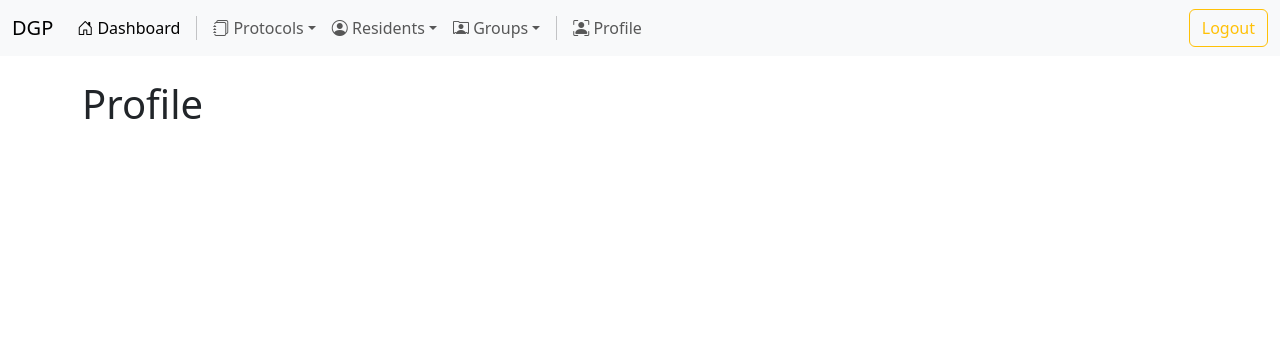
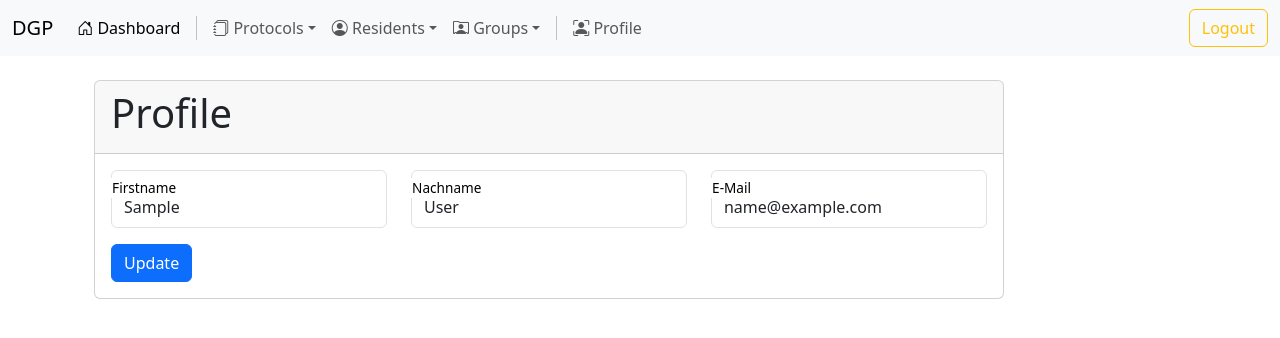
Before and after one commit to jcivitel/django_group_protocol, a Django app: page /profile/ in a window 1280 px wide. Shown: the top 338 px of the page. Run offline with Django 5.2, Linux system fonts and the light colour scheme; the visitor is signed in with stand-in values (Sample User, id 1); some libraries are stand-ins or nearby versions.

Commit message:
fix profile and resident template

```diff
--- a/django_grp_frontend/forms.py
+++ b/django_grp_frontend/forms.py
@@ -1,6 +1,9 @@
 from django import forms
+from django.contrib.auth.forms import UserChangeForm
+
 from django_grp_backend.models import Resident
 
+from django.contrib.auth.models import User
 
 class ResidentForm(forms.ModelForm):
     class Meta:
@@ -29,3 +32,17 @@ class ResidentForm(forms.ModelForm):
             ),
             "group": forms.Select(attrs={"class": "form-control"}),
         }
+
+class ProfileForm(forms.ModelForm):
+    class Meta:
+        model = User
+        fields = [
+            "first_name",
+            "last_name",
+            "email",
+        ]
+        widgets = {
+            "first_name": forms.TextInput(attrs={"class": "form-control", "placeholder": "Username"}),
+            "last_name": forms.TextInput(attrs={"class": "form-control", "placeholder": "Username"}),
+            "email": forms.TextInput(attrs={"class": "form-control", "placeholder": "Username"}),
+        }
--- a/django_grp_frontend/templates/profile.html
+++ b/django_grp_frontend/templates/profile.html
@@ -1,4 +1,32 @@
 {% extends "base/base.html" %}
 {% block content %}
-    <h1>Profile</h1>
+    <div class="container align-content-center">
+        <div class="card col-10">
+            <div class="card-header">
+                <h1>Profile</h1>
+            </div>
+            <div class="card-body">
+                <form method="post" enctype="multipart/form-data">
+                    {% csrf_token %}
+                    <div class="row">
+                        <div class="form-floating mb-3 col-4">
+                            {{ form.first_name }}
+                            <label for="{{ form.fist_name.auto_id }}"
+                                   class="form-label text-body-emphasis">Firstname</label>
+                        </div>
+                        <div class="form-floating mb-3 col-4">
+                            {{ form.last_name }}
+                            <label for="{{ form.last_name.auto_id }}"
+                                   class="form-label text-body-emphasis">Nachname</label>
+                        </div>
+                        <div class="form-floating mb-3 col-4">
+                            {{ form.email }}
+                            <label for="{{ form.email.auto_id }}" class="form-label text-body-emphasis">E-Mail</label>
+                        </div>
+                    </div>
+                    <button type="submit" class="btn btn-primary">Update</button>
+                </form>
+            </div>
+        </div>
+    </div>
 {% endblock %}
--- a/django_grp_frontend/views.py
+++ b/django_grp_frontend/views.py
@@ -10,7 +10,7 @@ from django_grp_backend.models import Resident, Protocol
 from django.utils.timezone import now
 from datetime import datetime
 
-from django_grp_frontend.forms import ResidentForm
+from django_grp_frontend.forms import ResidentForm, ProfileForm
 
 
 def login_view(request):
@@ -53,6 +53,13 @@ def dashboard(request):
 def profile(request):
     template = loader.get_template("profile.html")
     template_opts = dict()
+    if request.method == "POST":
+        form = ProfileForm(request.POST, instance=request.user)
+        if form.is_valid():
+            form.save()
+            messages.success(request, "Your profile has been updated")
+            return redirect("profile")
+    template_opts["form"] = ProfileForm(instance=request.user)
 
     return HttpResponse(template.render(template_opts, request))
 
```
Also changed, not shown: django_grp_frontend/templates/resident.html (+14 -5 lines).
